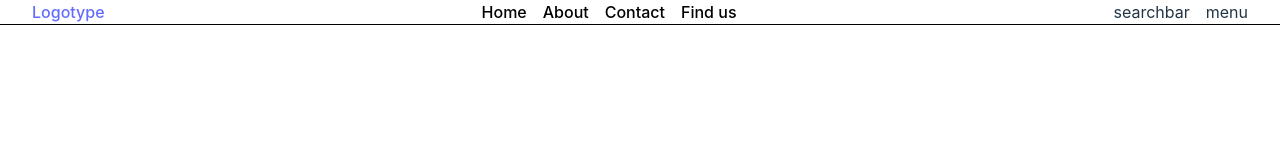
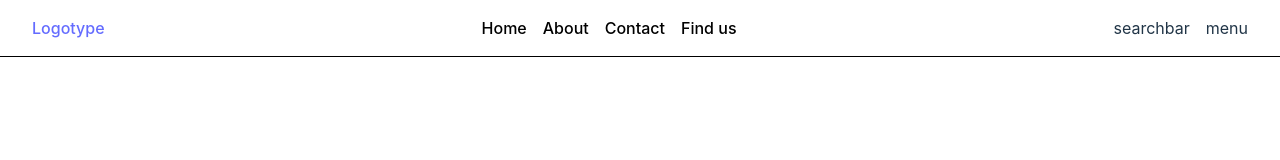
Before and after one commit to ellensofia/e-commerce, a React (Vite) app: page / in a window 1280 px wide. Shown: the top 160 px of the page. Built offline with nearby package versions, Linux system fonts and the light colour scheme.

Commit message:
update style

```diff
--- a/src/assets/components/Header.tsx
+++ b/src/assets/components/Header.tsx
@@ -21,6 +21,7 @@ export default function Header() {
         </StyledMiddle>
       </nav>
       <StyledRight>
+        {/* <SearchBar keyword={keyword} onChange={updateKeyword} /> */}
         <div>searchbar</div>
         <div>menu</div>
       </StyledRight>
@@ -35,7 +36,7 @@ const StyledHeader = styled.header`
   top: 0;
   border-bottom: 1px solid black;
   align-items: center;
-  padding: 0 2rem;
+  padding: 1rem 2rem;
 `;
 
 const StyledListItem = styled.li`
--- a/src/assets/components/ProductCard.tsx
+++ b/src/assets/components/ProductCard.tsx
@@ -45,7 +45,7 @@ const StyledCarouselItem = styled.div`
 `;
 
 const ProductText = styled.div`
-  width: 400px;
+  max-width: 400px;
   padding: 1rem;
   display: flex;
   flex-direction: column;
@@ -79,7 +79,7 @@ const StyledImage = styled.img`
   position: relative;
   max-height: 100%;
   height: 60vh;
-  @media (max-width: 600px) {
+  @media (max-width: 1090px) {
     width: 25%;
   }
 `;
```
